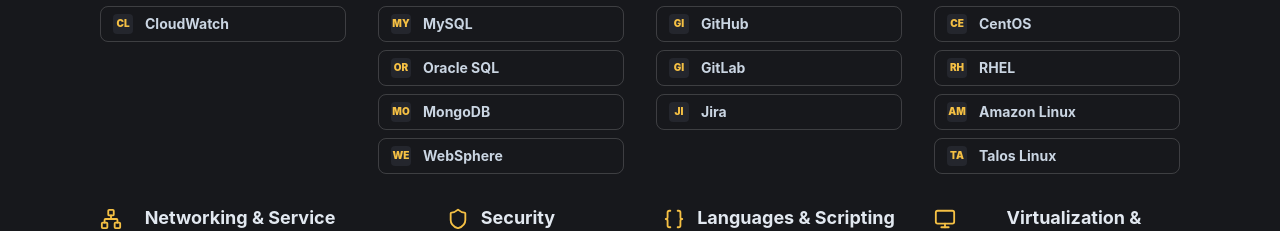
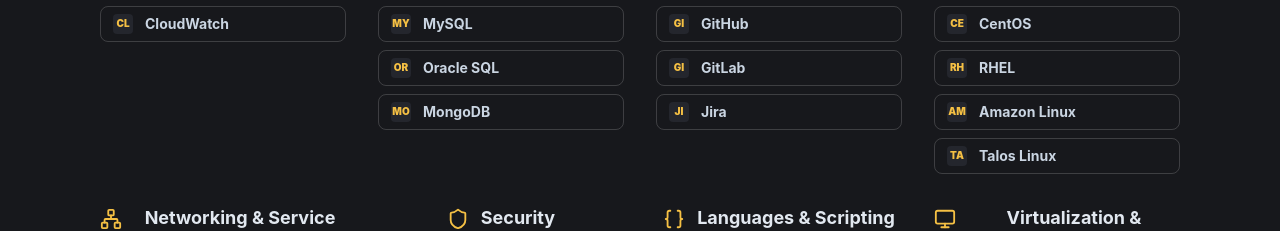
Before and after one commit to dboyza/portfolio-website, a React (Vite) app: page / in a window 1280 px wide. Shown: the part 2640-2871 px from the top of the page. Built offline with nearby package versions, Linux system fonts and the light colour scheme.

Commit message:
Remove WebSphere skill

```diff
--- a/src/data/portfolio.ts
+++ b/src/data/portfolio.ts
@@ -133,7 +133,7 @@
   {
     title: 'Databases & Servers',
     icon: 'database',
-    items: ['PostgreSQL', 'MySQL', 'Oracle SQL', 'MongoDB', 'WebSphere'],
+    items: ['PostgreSQL', 'MySQL', 'Oracle SQL', 'MongoDB'],
   },
   {
     title: 'Version Control & Collaboration',
```
